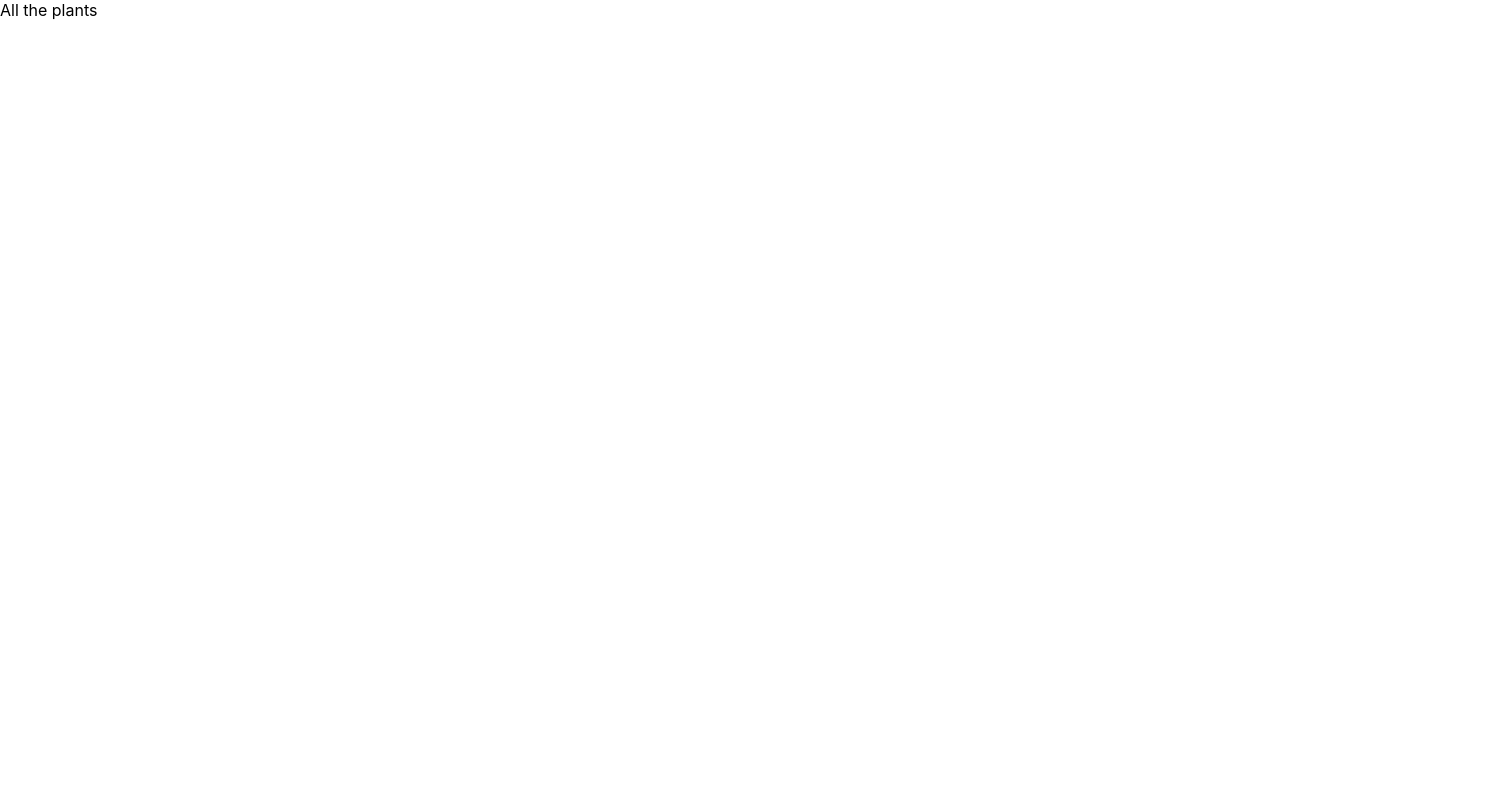
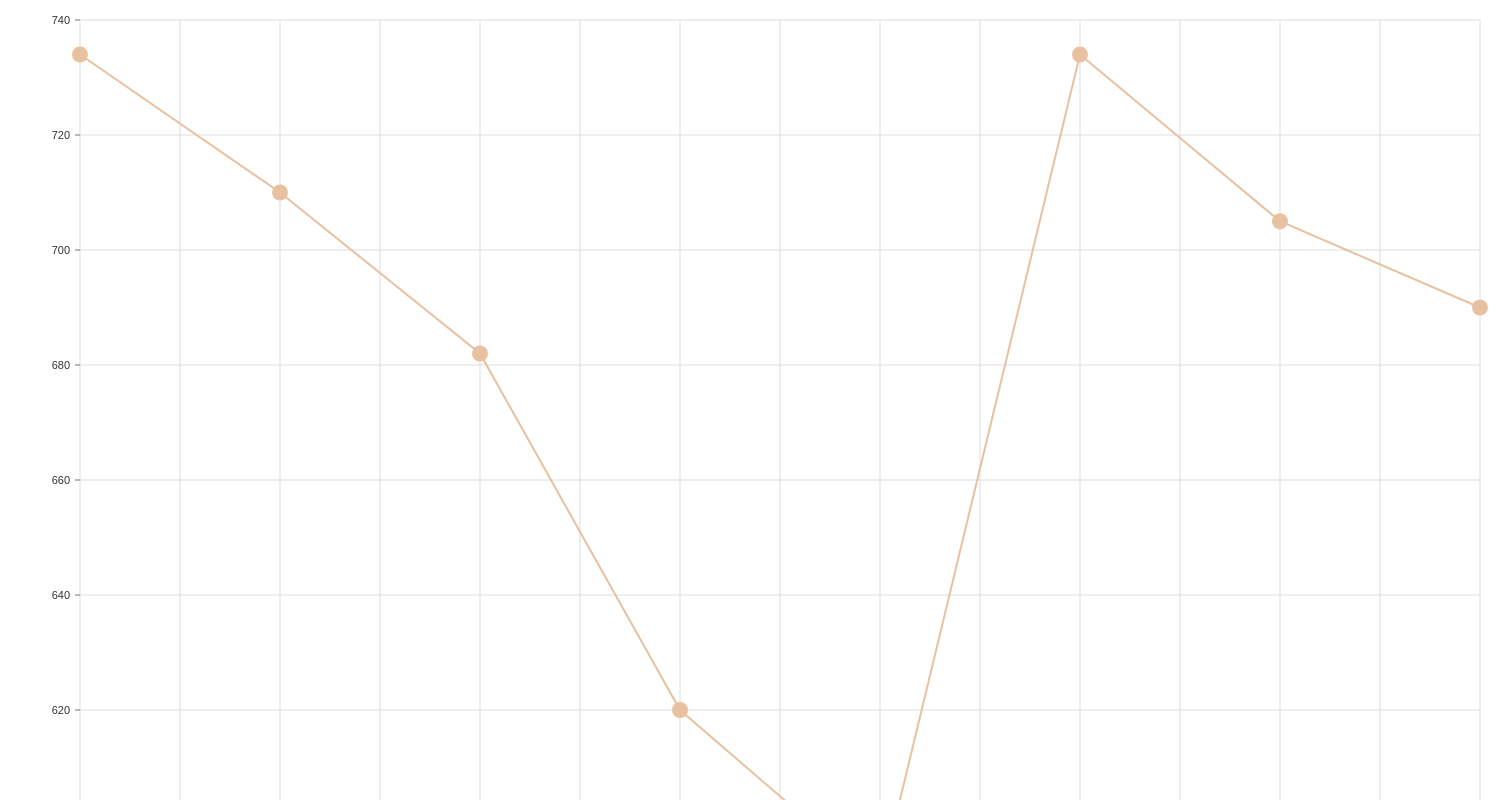
Before and after one commit to petterdaae/talkingplants, a React (Create React App) app in the folder web/: page / in a window 1280 px wide. Shown: the top 800 px of the page, 1500 px wide, since content can reach past the window. Built offline with nearby package versions, Linux system fonts and the light colour scheme.

Commit message:
Create sample graph

```diff
--- a/web/package.json
+++ b/web/package.json
@@ -3,6 +3,8 @@
   "version": "0.1.0",
   "private": true,
   "dependencies": {
+    "@nivo/generators": "^0.62.0",
+    "@nivo/line": "^0.62.0",
     "@testing-library/jest-dom": "^4.2.4",
     "@testing-library/react": "^9.3.2",
     "@testing-library/user-event": "^7.1.2",
--- a/web/src/App.js
+++ b/web/src/App.js
@@ -1,10 +1,55 @@
 import React from 'react';
+import { Line } from '@nivo/line'
+
+const commonProperties = {
+  width: 1500,
+  height: 1000,
+  margin: { top: 20, right: 20, bottom: 60, left: 80 },
+  animate: true,
+  enableSlices: 'x',
+}
 
 function App() {
   return (
-    <div>
-      All the plants
-    </div>
+    <Line
+      {...commonProperties}
+      data={[
+        {
+          id: 'Moisture',
+          data: [
+            { x: '2018-01-01', y: 734 },
+            { x: '2018-01-02', y: 710 },
+            { x: '2018-01-03', y: 682 },
+            { x: '2018-01-04', y: 620 },
+            { x: '2018-01-05', y: 590 },
+            { x: '2018-01-06', y: 734 },
+            { x: '2018-01-07', y: 705 },
+            { x: '2018-01-08', y: 690 },
+          ],
+        },
+      ]}
+      xScale={{
+        type: 'time',
+        format: '%Y-%m-%d',
+        useUTC: false,
+        precision: 'day',
+      }}
+      xFormat="time:%Y-%m-%d"
+      yScale={{
+        type: 'linear',
+        stacked: true,
+        min: 'auto'
+      }}
+      axisBottom={{
+        format: '%b %d',
+        tickValues: 'every 2 days',
+      }}
+      pointSize={16}
+      pointBorderColor={{
+        from: 'color',
+        modifiers: [['darker', 0.3]],
+      }}
+    />
   );
 }
 
```
Also changed, not shown: 1 other file (tests, documents, lock files or other folders).
